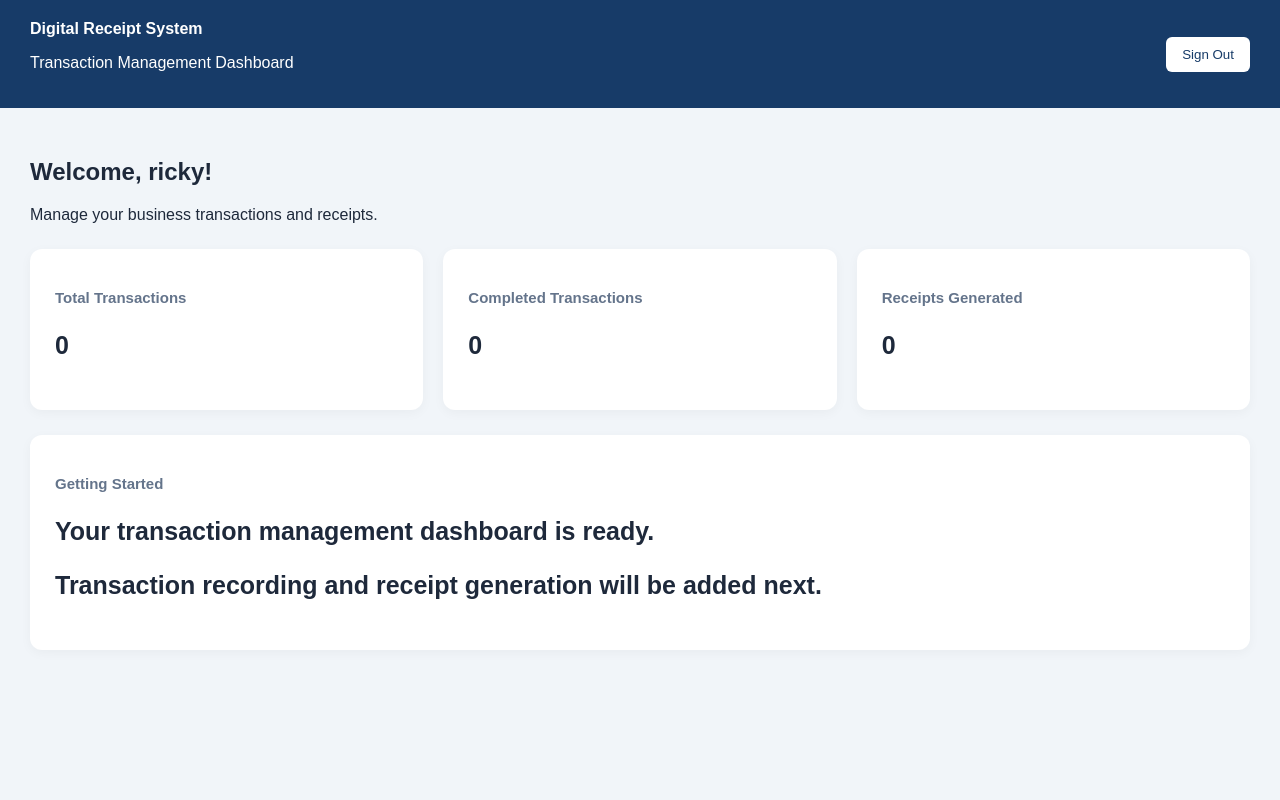
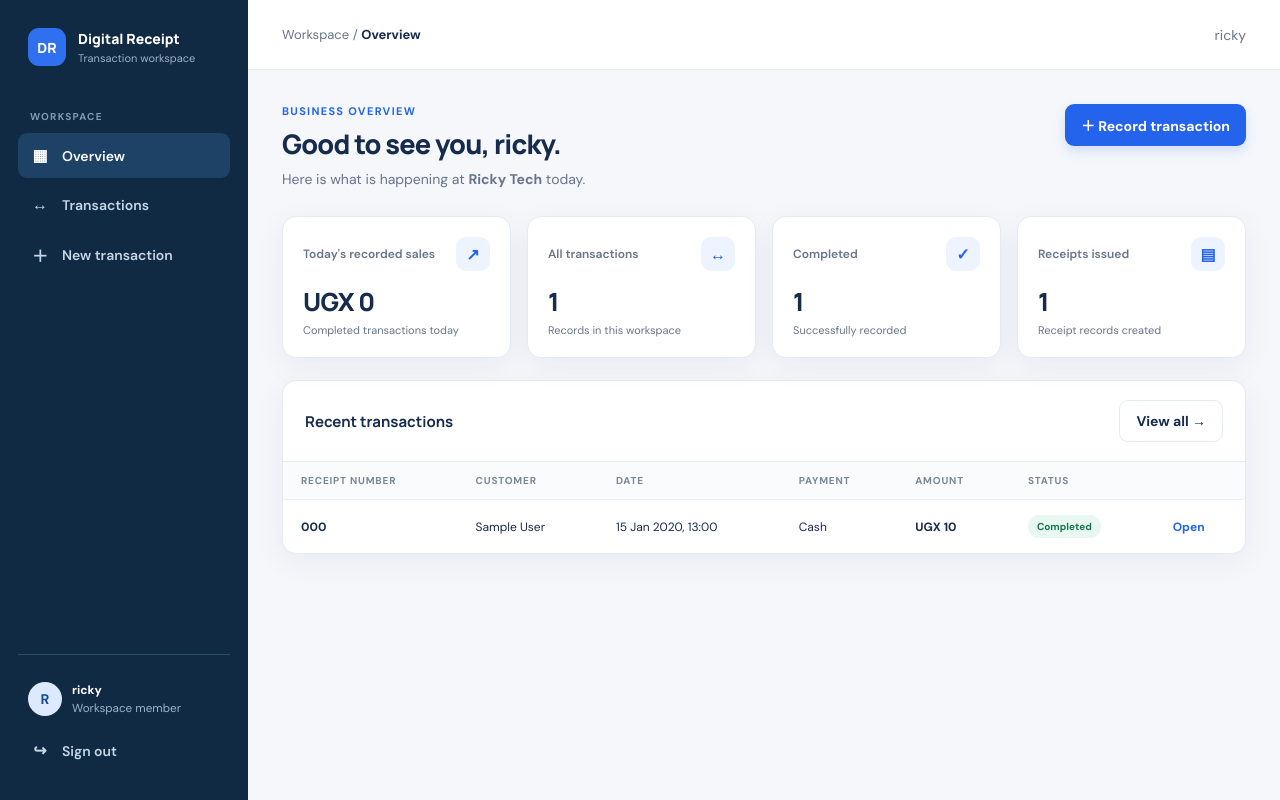
Before and after one commit to Eric256-hub/Digital-Receipt-System, a Django app: page /dashboard/ in a window 1280 px wide. Run offline with Django 5.2, Linux system fonts and the light colour scheme; a user stored in the database is signed in; data comes from the database, SQL or seed files in the repository; tables that the repository leaves empty hold one stand-in row (values such as "Sample post").

Commit message:
Replace placeholder dashboard with live business metrics

```diff
--- a/transactions/templates/transactions/dashboard.html
+++ b/transactions/templates/transactions/dashboard.html
@@ -1,97 +1,17 @@
-
-<!DOCTYPE html>
-<html lang="en">
-<head>
-    <meta charset="UTF-8">
-    <meta name="viewport" content="width=device-width, initial-scale=1.0">
-    <title>Dashboard | Digital Receipt System</title>
-    <style>
-        * { box-sizing: border-box; }
-        body {
-            margin: 0;
-            font-family: Arial, sans-serif;
-            background: #f1f5f9;
-            color: #1e293b;
-        }
-        header {
-            background: #173b68;
-            color: white;
-            padding: 20px 30px;
-            display: flex;
-            justify-content: space-between;
-            align-items: center;
-            gap: 15px;
-        }
-        main { padding: 30px; }
-        .cards {
-            display: grid;
-            grid-template-columns: repeat(auto-fit, minmax(220px, 1fr));
-            gap: 20px;
-            margin-top: 25px;
-        }
-        .card {
-            background: white;
-            padding: 25px;
-            border-radius: 12px;
-            box-shadow: 0 3px 12px rgba(0,0,0,.04);
-        }
-        .card h3 { color: #64748b; font-size: 15px; }
-        .card p { font-size: 25px; font-weight: bold; }
-        button {
-            background: #fff;
-            color: #173b68;
-            border: 0;
-            border-radius: 6px;
-            padding: 10px 16px;
-            cursor: pointer;
-        }
-        @media(max-width: 600px) {
-            header { flex-direction: column; align-items: flex-start; }
-            main { padding: 18px; }
-        }
-    </style>
-</head>
-<body>
-
-<header>
-    <div>
-        <strong>Digital Receipt System</strong>
-        <p>Transaction Management Dashboard</p>
-    </div>
-
-    <form method="POST" action="{% url 'logout' %}">
-        {% csrf_token %}
-        <button type="submit">Sign Out</button>
-    </form>
-</header>
-
-<main>
-    <h2>Welcome, {{ request.user.username }}!</h2>
-    <p>Manage your business transactions and receipts.</p>
-
-    <div class="cards">
-        <div class="card">
-            <h3>Total Transactions</h3>
-            <p>0</p>
-        </div>
-
-        <div class="card">
-            <h3>Completed Transactions</h3>
-            <p>0</p>
-        </div>
-
-        <div class="card">
-            <h3>Receipts Generated</h3>
-            <p>0</p>
-        </div>
-    </div>
-
-    <div class="card" style="margin-top: 25px;">
-        <h3>Getting Started</h3>
-        <p>Your transaction management dashboard is ready.</p>
-        <p>Transaction recording and receipt generation will be added next.</p>
-    </div>
-</main>
-
-</body>
-</html>
+{% extends "transactions/base.html" %}
+{% block title %}Overview | Digital Receipt System{% endblock %}
+{% block breadcrumb %}Overview{% endblock %}
+{% block content %}
+<section class="page-head"><div><div class="eyebrow">Business overview</div><h1>Good to see you, {{ request.user.username }}.</h1><p class="subtext">Here is what is happening at <strong>{{ business.business_name }}</strong> today.</p></div><a class="btn btn-primary" href="{% url 'transaction_create' %}">＋ Record transaction</a></section>
+<section class="stats">
+<div class="stat"><div class="stat-top"><span>Today's recorded sales</span><span class="stat-icon">↗</span></div><div class="stat-value">UGX {{ today_total|floatformat:0 }}</div><div class="stat-note">Completed transactions today</div></div>
+<div class="stat"><div class="stat-top"><span>All transactions</span><span class="stat-icon">↔</span></div><div class="stat-value">{{ total_count }}</div><div class="stat-note">Records in this workspace</div></div>
+<div class="stat"><div class="stat-top"><span>Completed</span><span class="stat-icon">✓</span></div><div class="stat-value">{{ completed_count }}</div><div class="stat-note">Successfully recorded</div></div>
+<div class="stat"><div class="stat-top"><span>Receipts issued</span><span class="stat-icon">▤</span></div><div class="stat-value">{{ receipt_count }}</div><div class="stat-note">Receipt records created</div></div>
+</section>
+<section class="panel"><div class="panel-head"><h2>Recent transactions</h2><a class="btn btn-light" href="{% url 'transaction_list' %}">View all →</a></div>
+{% if recent_transactions %}<div class="table-wrap"><table><thead><tr><th>Receipt number</th><th>Customer</th><th>Date</th><th>Payment</th><th>Amount</th><th>Status</th><th></th></tr></thead><tbody>
+{% for item in recent_transactions %}<tr><td><strong>{{ item.receipt_number }}</strong></td><td>{{ item.customer.customer_name|default:"Walk-in customer" }}</td><td>{{ item.transaction_date|date:"d M Y, H:i" }}</td><td>{{ item.get_payment_method_display }}</td><td class="amount">UGX {{ item.total_amount|floatformat:0 }}</td><td><span class="status status-{{ item.status|lower }}">{{ item.get_status_display }}</span></td><td><a href="{% url 'receipt_detail' item.pk %}" style="color:#2463eb;font-weight:700">Open</a></td></tr>{% endfor %}
+</tbody></table></div>{% else %}<div class="empty"><strong>No transactions yet</strong>Your first recorded transaction will appear here.<br><br><a class="btn btn-primary" href="{% url 'transaction_create' %}">Record first transaction</a></div>{% endif %}
+</section>
+{% endblock %}
```
